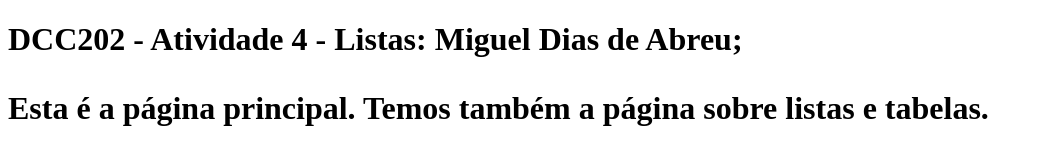
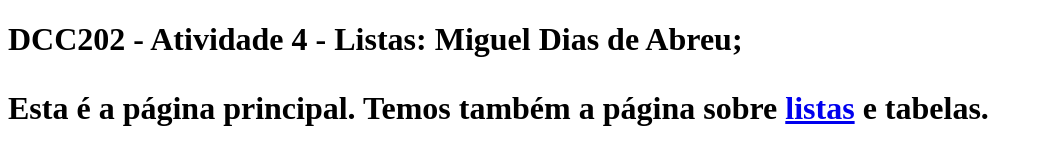
Before and after one commit to ufjf-dcc202/ufjf-dcc202-2023-3-a-atv4-Miguel-Dias-112, a website: page index.html in a window 1280 px wide. Shown: the whole page, without its empty margins (0-1043 px from the left). Drawn offline with Linux system fonts and the light colour scheme.

Commit message:
ancora1 adicionada

```diff
--- a/index.html
+++ b/index.html
@@ -10,7 +10,7 @@
     <main>
         <h1>
             DCC202 - Atividade 4 - Listas: Miguel Dias de Abreu;
-            <p>Esta é a página principal. Temos também a página sobre listas e tabelas.</p>
+            <p>Esta é a página principal. Temos também a página sobre <a href="./listas.html">listas</a> e tabelas.</p>
         </h1>
     </main>
 </body>
```
